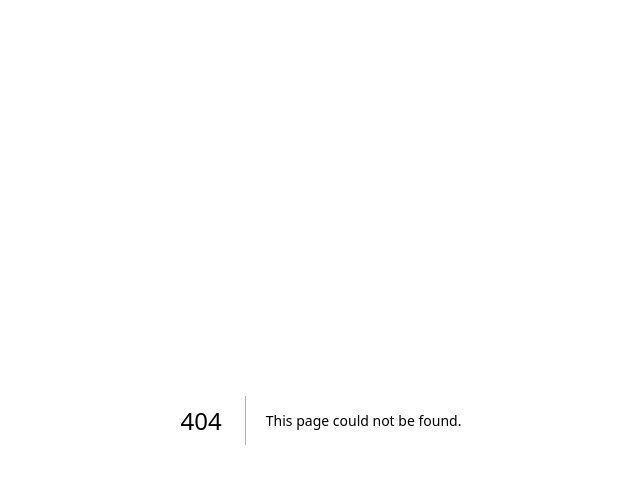
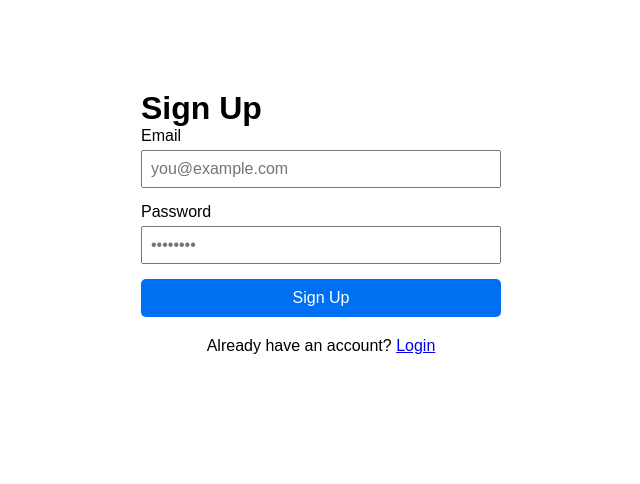
Before and after one commit to Jaycode01/onbexia, a Next.js app: page /signup in a window 1280 px wide. Before the commit this address had no page. Shown: the top 484 px of the page, without its empty margins (319-959 px from the left). Built offline with nearby package versions, Linux system fonts and the light colour scheme; no server answers; a web font is replaced by a local one.

Commit message:
feat(auth): create a framework of authentication
I create this so other developer can work on the authenticated side of the web application

```diff
--- /dev/null
+++ b/app/dashboard/page.tsx
@@ -0,0 +1,5 @@
+const Dashboard = () => {
+  return <h1>Dashboard</h1>;
+};
+
+export default Dashboard;
--- a/app/layout.tsx
+++ b/app/layout.tsx
@@ -1,5 +1,6 @@
 import type { Metadata } from "next";
 import "./globals.css";
+import { AuthProvider } from "./lib/auth-context";
 
 export const metadata: Metadata = {
   title: "Onbexia",
@@ -14,7 +15,9 @@ export default function RootLayout({
 }>) {
   return (
     <html lang="en">
-      <body>{children}</body>
+      <body>
+        <AuthProvider>{children}</AuthProvider>
+      </body>
     </html>
   );
 }
--- /dev/null
+++ b/app/lib/auth-context.tsx
@@ -0,0 +1,43 @@
+"use client";
+
+import { createContext, useContext, useEffect, useState } from "react";
+import { supabase } from "./supabase";
+import { User } from "@supabase/supabase-js";
+
+type AuthContextType = {
+  user: User | null;
+  loading: boolean;
+};
+
+const AuthContext = createContext<AuthContextType>({
+  user: null,
+  loading: true,
+});
+
+export function AuthProvider({ children }: { children: React.ReactNode }) {
+  const [user, setUser] = useState<User | null>(null);
+  const [loading, setLoading] = useState(true);
+
+  useEffect(() => {
+    supabase.auth.getSession().then(({ data: { session } }) => {
+      setUser(session?.user ?? null);
+      setLoading(false);
+    });
+
+    const {
+      data: { subscription },
+    } = supabase.auth.onAuthStateChange((_event, session) => {
+      setUser(session?.user ?? null);
+    });
+
+    return () => subscription.unsubscribe();
+  }, []);
+
+  return (
+    <AuthContext.Provider value={{ user, loading }}>
+      {children}
+    </AuthContext.Provider>
+  );
+}
+
+export const useAuth = () => useContext(AuthContext);
--- /dev/null
+++ b/app/lib/supabase.ts
@@ -0,0 +1,10 @@
+import { createClient } from "@supabase/supabase-js";
+
+const supabseUrl = process.env.NEXT_PUBLIC_SUPABASE_URL;
+const supabaseAnonKey = process.env.NEXT_PUBLIC_SUPABASE_ANON_KEY;
+
+if (!supabseUrl || !supabaseAnonKey) {
+  throw new Error("Missing supabase environment variables.");
+}
+
+export const supabase = createClient(supabseUrl, supabaseAnonKey);
--- /dev/null
+++ b/app/signup/page.tsx
@@ -0,0 +1,122 @@
+"use client";
+
+import { useState } from "react";
+import { supabase } from "../lib/supabase";
+import { useRouter } from "next/navigation";
+import Link from "next/link";
+
+export default function SignUp() {
+  const [email, setEmail] = useState("");
+  const [password, setPassword] = useState("");
+  const [loading, setLoading] = useState(false);
+  const [message, setMessage] = useState("");
+
+  const router = useRouter();
+
+  async function handleSignUp(e: React.FormEvent) {
+    e.preventDefault();
+    setLoading(true);
+    setMessage("");
+
+    try {
+      const { data, error } = await supabase.auth.signUp({
+        email,
+        password,
+      });
+
+      if (error) throw error;
+
+      if (data.user) {
+        setMessage(
+          "Signup successful...try logining in if not redirected to dashboard"
+        );
+        router.push("/dashboard");
+      }
+    } catch {
+      setMessage("An error occurred");
+    } finally {
+      setLoading(false);
+    }
+  }
+
+  return (
+    <div style={{ maxWidth: "400px", margin: "50px auto", padding: "20px" }}>
+      <h1>Sign Up</h1>
+
+      <form
+        onSubmit={handleSignUp}
+        style={{ display: "flex", flexDirection: "column", gap: "15px" }}
+      >
+        <div>
+          <label
+            htmlFor="email"
+            style={{ display: "block", marginBottom: "5px" }}
+          >
+            Email
+          </label>
+          <input
+            id="email"
+            type="email"
+            value={email}
+            onChange={(e) => setEmail(e.target.value)}
+            placeholder="you@example.com"
+            required
+            style={{ width: "100%", padding: "8px", fontSize: "16px" }}
+          />
+        </div>
+
+        <div>
+          <label
+            htmlFor="password"
+            style={{ display: "block", marginBottom: "5px" }}
+          >
+            Password
+          </label>
+          <input
+            id="password"
+            type="password"
+            value={password}
+            onChange={(e) => setPassword(e.target.value)}
+            placeholder="••••••••"
+            required
+            minLength={6}
+            style={{ width: "100%", padding: "8px", fontSize: "16px" }}
+          />
+        </div>
+
+        <button
+          type="submit"
+          disabled={loading}
+          style={{
+            padding: "10px",
+            backgroundColor: loading ? "#ccc" : "#0070f3",
+            color: "white",
+            border: "none",
+            borderRadius: "5px",
+            cursor: loading ? "not-allowed" : "pointer",
+            fontSize: "16px",
+          }}
+        >
+          {loading ? "Signing up..." : "Sign Up"}
+        </button>
+      </form>
+
+      {message && (
+        <p
+          style={{
+            marginTop: "15px",
+            padding: "10px",
+            backgroundColor: message.includes("error") ? "#fee" : "#efe",
+            borderRadius: "5px",
+          }}
+        >
+          {message}
+        </p>
+      )}
+
+      <p style={{ marginTop: "20px", textAlign: "center" }}>
+        Already have an account? <Link href="/login">Login</Link>
+      </p>
+    </div>
+  );
+}
--- a/package.json
+++ b/package.json
@@ -9,6 +9,7 @@
     "lint": "eslint"
   },
   "dependencies": {
+    "@supabase/supabase-js": "^2.87.0",
     "next": "16.0.7",
     "react": "19.2.0",
     "react-dom": "19.2.0"
```
Also changed, not shown: app/login/page.tsx (added, +119 -0 lines), 1 other file (tests, documents, lock files or other folders).
